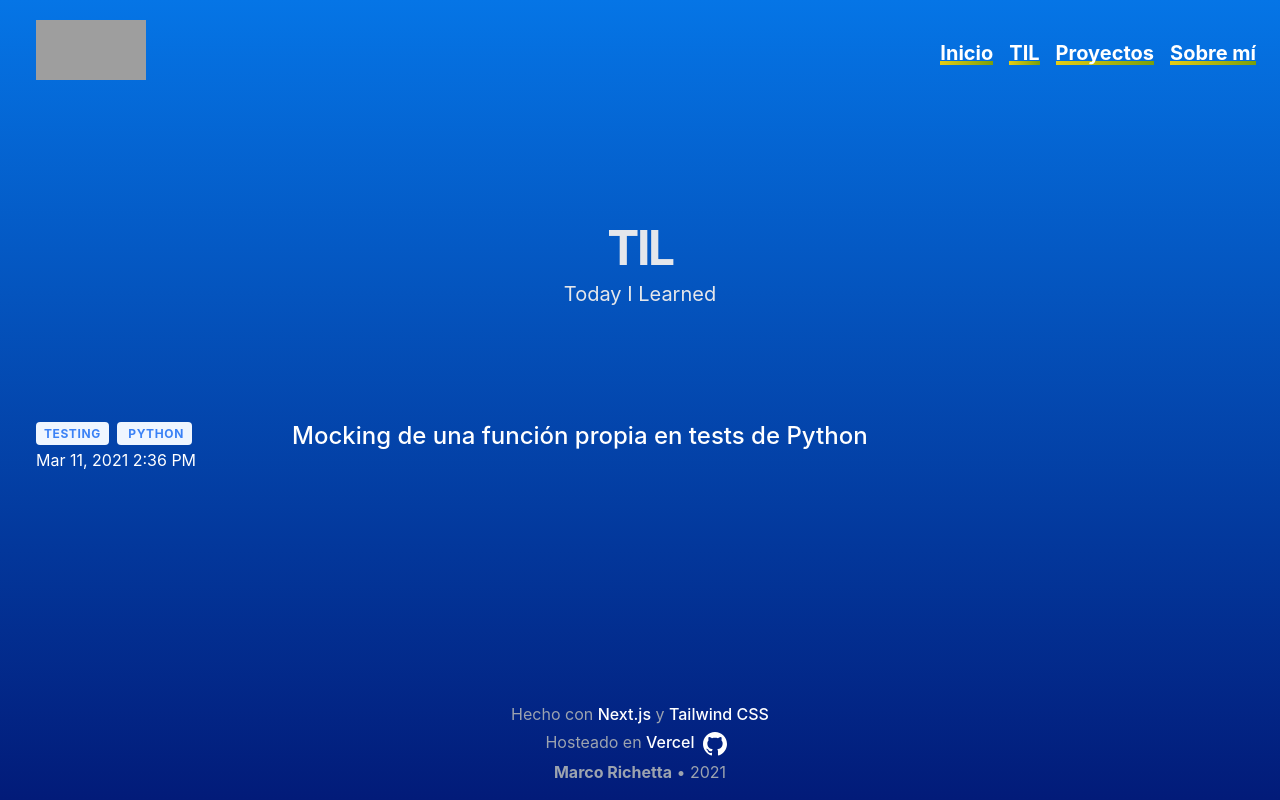
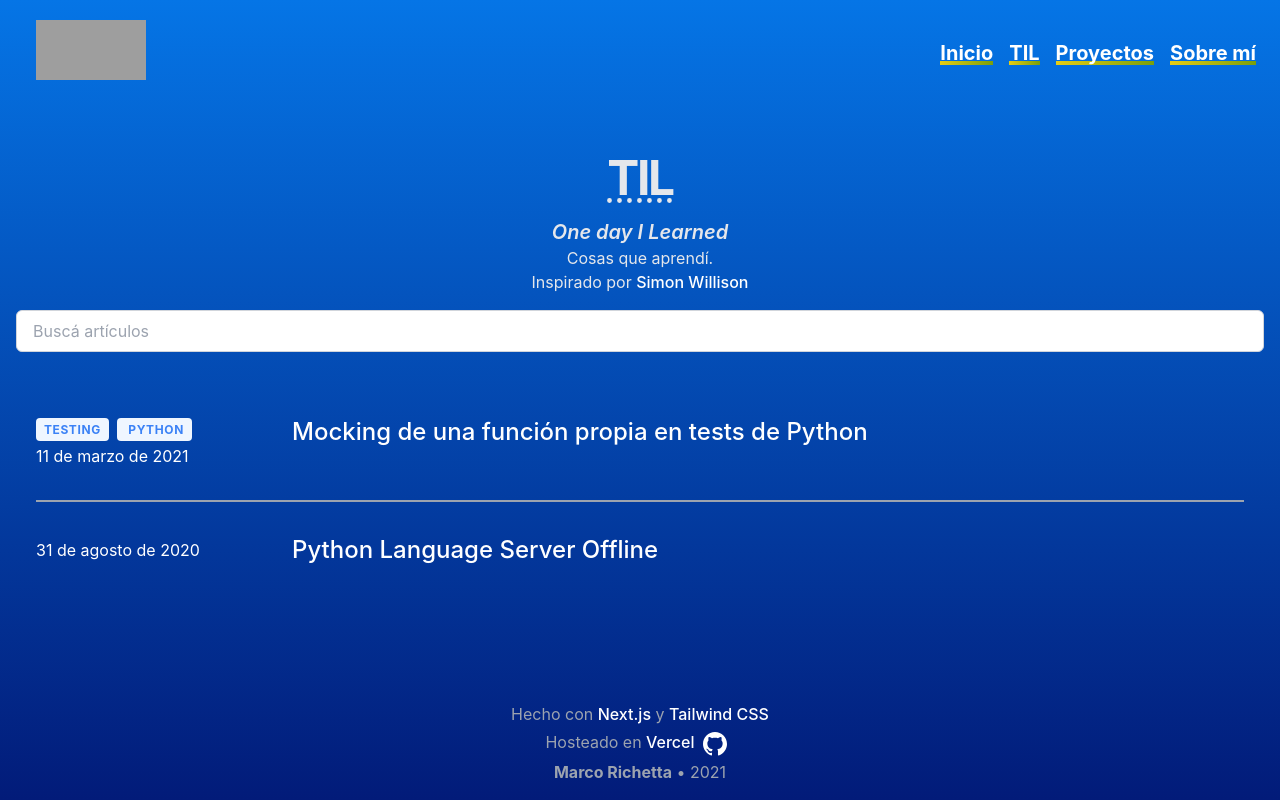
Before and after one commit to marcorichetta/personal-site, a Next.js app: page /til in a window 1280 px wide. Built offline with nearby package versions, Linux system fonts and the light colour scheme; grey boxes are pictures that could not be loaded; what @tailwindcss/typography would draw is missing.

Commit message:
Agregué filtro para TILs + 404
- Formateo de fechas

```diff
--- a/components/MDXComponents.tsx
+++ b/components/MDXComponents.tsx
@@ -3,6 +3,7 @@ import Image from "next/image";
 
 export interface ILink {
 	href: string;
+	children: React.ReactNode;
 }
 
 const CustomLink = (props: ILink) => {
--- a/components/Post.tsx
+++ b/components/Post.tsx
@@ -12,7 +12,14 @@ const Post = ({ title, summary, slug, createdAt, tags }: IFrontMatter) => {
 						</span>
 					))}
 				</div>
-				<span className="mt-1 text-white">{createdAt}</span>
+				<span className="mt-1 text-white">
+					{/* Formateo de fecha */}
+					{Intl.DateTimeFormat("es-AR", {
+						day: "2-digit",
+						month: "long",
+						year: "numeric",
+					}).format(new Date(createdAt))}
+				</span>
 			</div>
 			<Link href={`/til/${slug}`}>
 				<a className="w-full">
--- /dev/null
+++ b/data/til/Python-Language-Server-Offline.mdx
@@ -0,0 +1,32 @@
+---
+title: "Python Language Server Offline"
+createdAt: Aug 31, 2020 4:30 PM
+---
+
+URL: https://github.com/microsoft/python-language-server/issues/1698#issuecomment-561755630
+
+Cada vez que se actualiza, la extensión de Python para VSCode descarga el Python Language Server.
+
+Este provee ayuda para el autocompletado y algunas otras features respecto archivos de Python.
+
+Siempre me falla la descarga automática, a pesar de ser un paquete de unos miseros ~30 MB.
+
+Cuando te de el error busca la URL del paquete acá:
+
+<Image
+	alt={`Salida de la consola`}
+	src={`/TIL/Python-Language-Server-Offline/console.png`}
+	layout="responsive"
+	width={1000}
+	height={1000 / 10}
+	priority
+/>
+
+### Instalación Offline ([Source](https://github.com/microsoft/python-language-server/issues/1698))
+
+1. Abrir directorio de extensions (`Ctrl+Shift+P` > `Open Extensions Folder` en VSCode)
+2. Abrir carpeta de la extensión de Python
+3. Crear una carpeta llamada `languageServer`
+4. Renombrar el archivo descargado de `.nupkg` to `.zip`
+5. Extraer el contenido dentro de `languageServer`
+6. Darle permisos de ejecución al archivo `chmod +x Microsoft.Python.LanguageServer`
--- a/interfaces.ts
+++ b/interfaces.ts
@@ -44,3 +44,8 @@ export interface IFrontMatter {
     createdAt: string;
 	tags: Array<string>;
 }
+
+export interface IPost {
+	frontMatter: IFrontMatter;
+	children: React.ReactNode;
+}
--- a/layouts/Post.tsx
+++ b/layouts/Post.tsx
@@ -1,14 +1,10 @@
-import { IFrontMatter } from "interfaces";
+import { IPost } from "interfaces";
 import Layout from "../components/Layout";
 
 const editUrl = (slug: string) =>
 	`https://github.com/marcorichetta/personal-site/edit/master/data/til/${slug}.mdx`;
 
 const mailUrl = (slug: string) => `mailto:marcorichetta@gmail.com?subject=TIL - ${slug}`;
-export interface IPost {
-	children: React.ReactNode;
-	frontMatter: IFrontMatter;
-}
 
 /**
  * Layout de la página de un post individual
@@ -16,14 +12,16 @@ export interface IPost {
  * @param  frontMatter  Contiene props del archivo MDX
  */
 export default function PostLayout({ children, frontMatter }: IPost) {
+	const createdAt = new Date(frontMatter.createdAt);
+
 	return (
 		<Layout
 			title={`${frontMatter.title} – Marco Richetta`}
 			image={`https://marcorichetta.io${frontMatter.image}`}
-			date={new Date(frontMatter.createdAt).toISOString()}
+			date={createdAt.toISOString()}
 		>
 			<article className="flex flex-col justify-center items-start max-w-2xl mx-auto mb-16 w-full">
-				<h1 className="font-bold text-3xl md:text-5xl tracking-tight mb-4 text-white dark:text-white">
+				<h1 className="font-bold text-3xl md:text-5xl tracking-tight mb-4 text-white">
 					{frontMatter.title}
 				</h1>
 				<div className="flex flex-row justify-between items-start w-full mt-2">
@@ -32,13 +30,18 @@ export default function PostLayout({ children, frontMatter }: IPost) {
 							{frontMatter.readingTime.text}
 						</p>
 					</div>
-					<p className="text-base font-semibold text-gray-300 dark:text-white-300">
-						{frontMatter.createdAt}
+					<p className="text-base font-semibold text-gray-300">
+						{/* Formateo de fecha */}
+						{Intl.DateTimeFormat("es-AR", {
+							day: "2-digit",
+							month: "long",
+							year: "numeric",
+						}).format(new Date(createdAt))}
 					</p>
 				</div>
 				<div className="prose max-w-none w-full">{children}</div>
 				<div className="mt-8"></div>
-				<div className="text-sm text-white-700 dark:text-white-300 ">
+				<div className="text-sm text-white-700">
 					<a
 						className="link"
 						href={editUrl(frontMatter.slug)}
--- /dev/null
+++ b/lib/localLoader.tsx
@@ -0,0 +1,10 @@
+/**
+ * Custom Loader para imágenes cargadas con Next/Image
+ * ubicadas localmente. https://nextjs.org/docs/api-reference/next/image#loader
+ * @param src Path a la imagen ubicada dentro de /images/
+ * @returns Path completo a la imagen
+ *
+ */
+export default function localLoader({ src }) {
+	return `/images/${src}`;
+}
--- a/lib/mdx.ts
+++ b/lib/mdx.ts
@@ -64,7 +64,7 @@ export async function getAllFilesFrontMatter(type) {
 		return [
 			{
 				...data,
-                tags: data.tags.split(","), // Se convierte en array de strings
+                tags: data.tags?.split(",") || [], // Se convierte en array de strings si existen tags
 				slug: postSlug.replace(".mdx", ""),
 			},
 			...allPosts,
--- /dev/null
+++ b/pages/404.tsx
@@ -0,0 +1,45 @@
+import Link from "next/link";
+import Image from "next/image";
+import Layout from "@/components/Layout";
+import localLoader from "@/lib/localLoader";
+
+export default function NotFound() {
+	return (
+		<Layout title="404 – Marco Richetta">
+			<section>
+				<div className="flex flex-col items-center justify-center">
+					<h1 className="font-bold text-3xl md:text-5xl tracking-tight mb-6 text-black">
+						<a
+							href="https://en.wikipedia.org/wiki/Hyper_Text_Coffee_Pot_Control_Protocol"
+							target="_blank"
+							rel="noopener noreferrer"
+							className="link2"
+						>
+							418 - I'm a Teapot
+						</a>
+					</h1>
+					<Image
+						title="The HTCPCP server is a teapot; the resulting entity body may be short and stout"
+						alt="Foto de una tetera con una placa Raspberry Pi dentro."
+						width={800}
+						height={535}
+						src="teapot.jpg"
+						loader={localLoader}
+						className="rounded-md"
+					/>
+					<div className="flex flex-col justify-center items-center lg:w-2/3 w-full mt-6">
+						<p className="text-white mb-6 font-medium">
+							🫖 ¡Felicitaciones! Encontraste la tetera{" "}
+							{Math.floor(Math.random() * 100000000)} 🫖
+						</p>
+						<Link href="/">
+							<a className="inline-flex text-gray-700 bg-green-400 border-0 py-2 px-6 focus:outline-none hover:bg-green-500 rounded text-lg">
+								¡Reclama tu premio!
+							</a>
+						</Link>
+					</div>
+				</div>
+			</section>
+		</Layout>
+	);
+}
--- a/pages/til.tsx
+++ b/pages/til.tsx
@@ -2,26 +2,58 @@ import Layout from "@/components/Layout";
 import Post from "@/components/Post";
 import { getAllFilesFrontMatter } from "@/lib/mdx";
 import { IFrontMatter } from "interfaces";
+import { useState } from "react";
 
-const TIL = ({ posts }) => (
-	<Layout title="Someday I Learned | Marco Richetta">
+const TIL = ({ posts }) => {
+	const [searchValue, setSearchValue] = useState("");
+
+	const filteredTILPosts = posts
+		.sort((a, b) => Number(new Date(b.createdAt)) - Number(new Date(a.createdAt)))
+		.filter((post) => post.title.toLowerCase().includes(searchValue.toLowerCase()));
+
+	return (
+		<Layout title="One day I Learned | Marco Richetta">
 			<section className="text-center mb-4">
-			<h1 className="text-3xl md:text-5xl font-bold mb-2 tracking-tighter">TIL</h1>
-			<h2 className="text-xl mx-auto max-w-lg">Today I Learned</h2>
+				<h1 className="text-3xl md:text-5xl font-bold mb-4 tracking-tighter">
+					<abbr title="Today I Learned">TIL</abbr>
+				</h1>
+				<h2 className="text-xl mx-auto max-w-lg font-semibold italic">One day I Learned</h2>
+				<p className="text-base">
+					Cosas que aprendí. <br /> Inspirado por{" "}
+					<a
+						href="https://til.simonwillison.net/"
+						target="_blank"
+						rel="noopener noreferrer"
+						className="link"
+					>
+						Simon Willison
+					</a>
+				</p>
 			</section>
 			<section className="overflow-hidden">
-			<div className="container px-5 py-24 mx-auto">
+				<input
+					aria-label="Buscá artículos"
+					type="text"
+					onChange={(e) => setSearchValue(e.target.value)}
+					placeholder="Buscá artículos"
+					className="px-4 py-2 border border-gray-300 focus:ring-yellow-500 focus:border-yellow-500 block w-full rounded-md bg-white text-gray-900"
+				/>
+				<div className="container px-5 py-16 mx-auto">
 					<div className="-my-8 divide-y-2 divide-gray-400">
-					{posts.map((frontMatter: IFrontMatter) => (
-						<>
+						{!filteredTILPosts.length && (
+							<h3 className="text-white text-xl mb-4">
+								No hay posts que coincidan con la búsqueda.
+							</h3>
+						)}
+						{filteredTILPosts.map((frontMatter: IFrontMatter) => (
 							<Post key={frontMatter.title} {...frontMatter} />
-						</>
 						))}
 					</div>
 				</div>
 			</section>
 		</Layout>
 	);
+};
 
 export default TIL;
 
```
Also changed, not shown: data/til/Mocking-de-una-función-custom.mdx (renamed from data/til/Mocking de una función custom.mdx), public/images/teapot.jpg (added), public/images/til/Python-Language-Server-Offline/console.png (added). Lines whose indentation alone changed are shown as unchanged.
